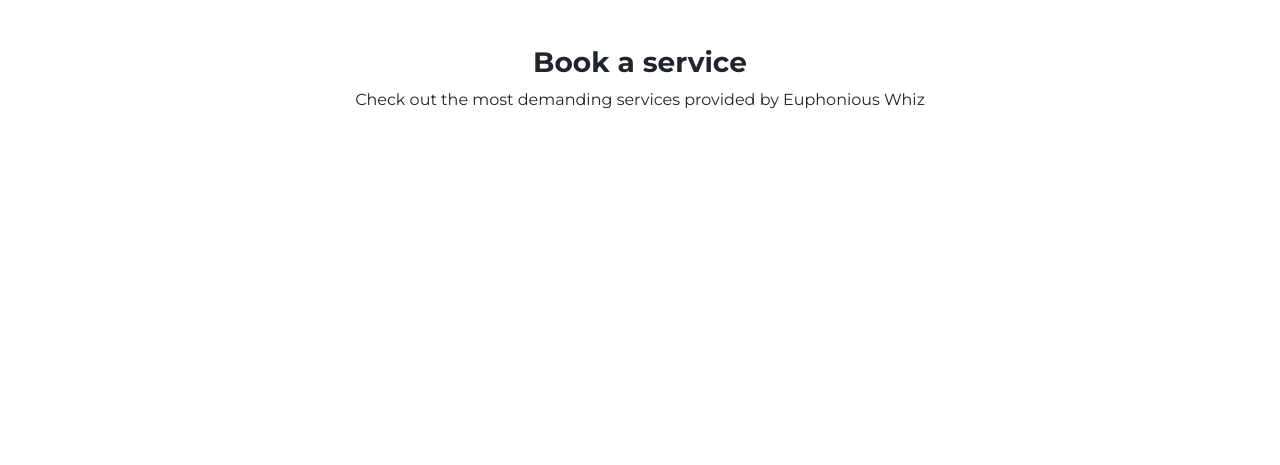
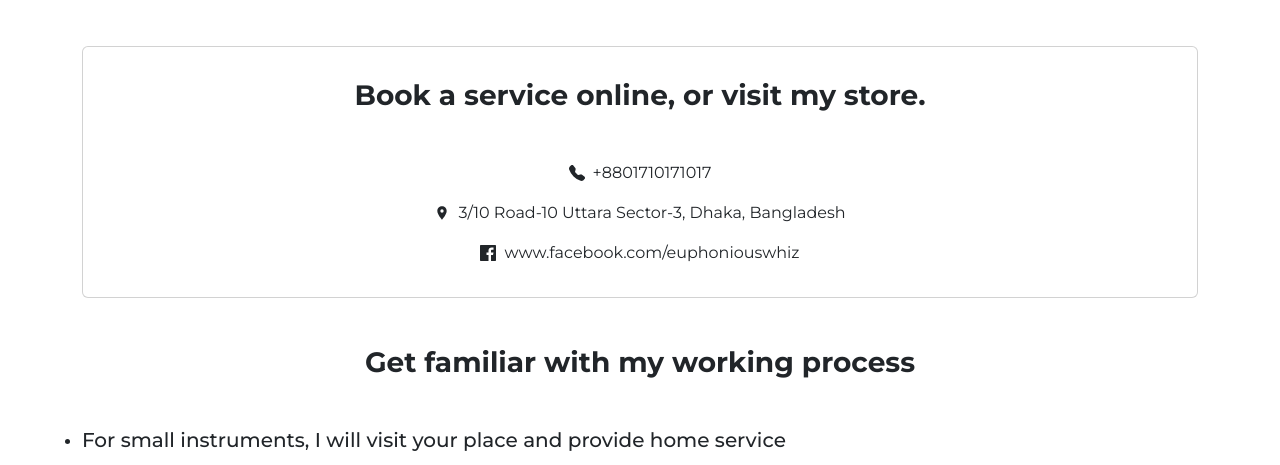
Before and after one commit to farhanhasindipro25/euphonious-whiz-client, a React (Create React App) app: page /home in a window 1280 px wide. Shown: the part 1844-2309 px from the top of the page. Before the commit the page ends 2004 px from the top, so only its background shows below. Built offline with nearby package versions, Linux system fonts and the light colour scheme.

Commit message:
First extra section of homepage added-Booking a service

```diff
--- a/package.json
+++ b/package.json
@@ -11,6 +11,7 @@
     "react": "^18.2.0",
     "react-bootstrap": "^2.6.0",
     "react-dom": "^18.2.0",
+    "react-icons": "^4.6.0",
     "react-router-dom": "^6.4.3",
     "react-scripts": "5.0.1",
     "typeface-montserrat": "^1.1.13",
--- a/src/Pages/Home/Home/Home.js
+++ b/src/Pages/Home/Home/Home.js
@@ -2,6 +2,7 @@
 import Services from "../../Services/Services";
 import ServiceBooking from "../ServiceBooking/ServiceBooking";
 import SlidingBanner from "../SlidingBanner/SlidingBanner";
+import WorkingProcess from "../WorkingProcess/WorkingProcess";
 
 const Home = () => {
   return (
@@ -20,6 +21,10 @@
       <div>
         <ServiceBooking></ServiceBooking>
       </div>
+      {/* My Working Process */}
+      <div>
+        <WorkingProcess></WorkingProcess>
+      </div>
     </div>
   );
 };
--- a/src/Pages/Home/ServiceBooking/ServiceBooking.js
+++ b/src/Pages/Home/ServiceBooking/ServiceBooking.js
@@ -1,13 +1,34 @@
 import React from "react";
+import Card from "react-bootstrap/Card";
+import { BsFillTelephoneFill } from "react-icons/bs";
+import { MdLocationOn } from "react-icons/md";
+import { GrFacebook } from "react-icons/gr";
 
 const ServiceBooking = () => {
   return (
     <div>
-      <div>
-        <h3 className="text-center fw-bold">Book a service</h3>
-        <p className="text-center mb-5">
-          Check out the most demanding services provided by Euphonious Whiz
-        </p>
+      <div className="container mb-5">
+        <Card>
+          <Card.Body>
+            <h3 className="fw-bold text-center mt-3 mb-5">
+              Book a service online, or visit my store.
+            </h3>
+            <div>
+              <div className="d-flex justify-content-center gap-2">
+                <BsFillTelephoneFill className="mt-1"></BsFillTelephoneFill>
+                <p>+8801710171017</p>
+              </div>
+              <div className="d-flex justify-content-center gap-2">
+                <MdLocationOn className="mt-1"></MdLocationOn>
+                <p>3/10 Road-10 Uttara Sector-3, Dhaka, Bangladesh</p>
+              </div>
+              <div className="d-flex justify-content-center gap-2">
+                <GrFacebook className="mt-1"></GrFacebook>
+                <p>www.facebook.com/euphoniouswhiz</p>
+              </div>
+            </div>
+          </Card.Body>
+        </Card>
       </div>
     </div>
   );
--- a/src/Pages/Home/WorkingProcess/WorkingProcess.js
+++ b/src/Pages/Home/WorkingProcess/WorkingProcess.js
@@ -1,11 +1,23 @@
-import React from 'react';
+import React from "react";
 
 const WorkingProcess = () => {
-    return (
-        <div>
-
-        </div>
-    );
+  return (
+    <div>
+      <div>
+        <h3 className="text-center fw-bold mb-5">
+          Get familiar with my working process
+        </h3>
+        <ul className="container">
+          <li>
+            <h5>
+              For small instruments, I will visit your place and provide home
+              service
+            </h5>
+          </li>
+        </ul>
+      </div>
+    </div>
+  );
 };
 
 export default WorkingProcess;
```
Also changed, not shown: 1 other file (tests, documents, lock files or other folders).
